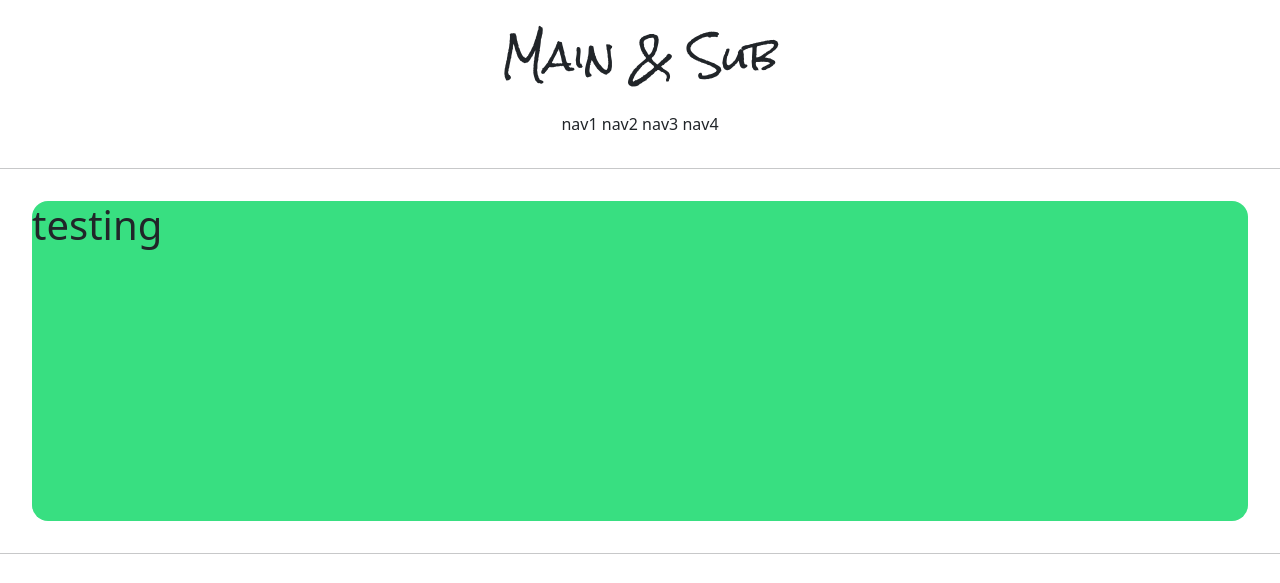
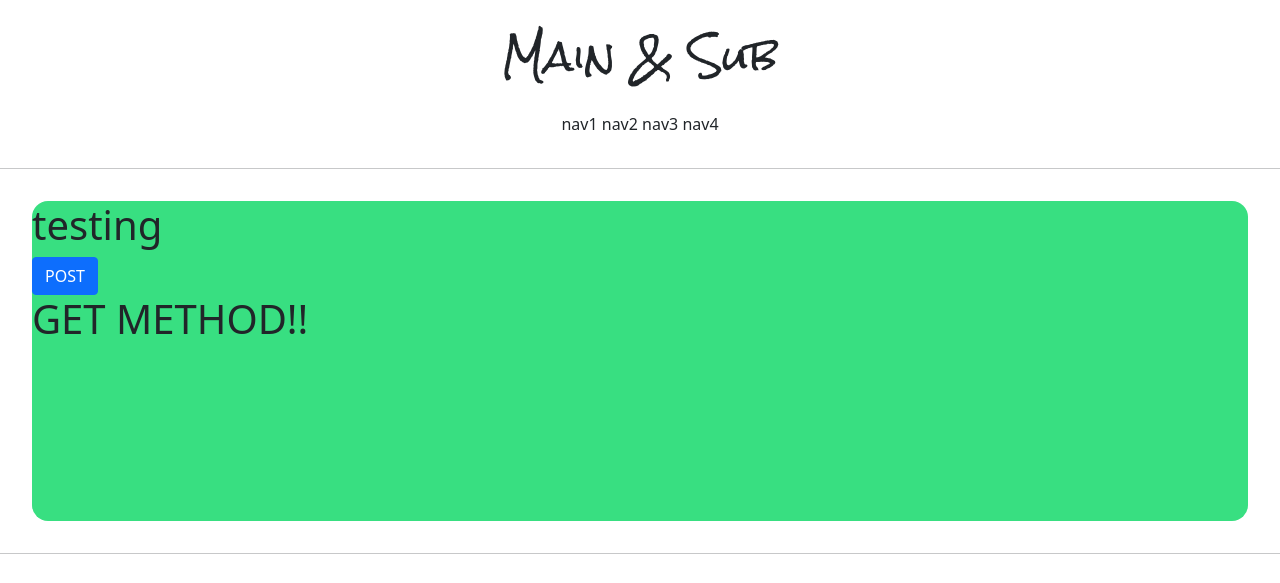
Before and after one commit to xxoellie/selfdjango, a Django app: page /accounts/hello_world/ in a window 1280 px wide. Shown: the top 583 px of the page. Run offline with Django 3.2, Linux system fonts and the light colour scheme; parts of the project's set-up code (start-up, migrations or seed data) failed here and were passed over.

Commit message:
8/6 django self study commit 7

```diff
--- a/accountapp/templates/accountapp/hello_world.html
+++ b/accountapp/templates/accountapp/hello_world.html
@@ -6,5 +6,13 @@
         <h1>
             testing
         </h1>
+        <form action="/accounts/hello_world/" method="post">
+            {% csrf_token %}
+            <input type="submit" class="btn btn-primary" value="POST">
+        </form>
+
+        <h1>
+            {{ text }}
+        </h1>
     </div>
 {% endblock %}
--- a/accountapp/views.py
+++ b/accountapp/views.py
@@ -4,4 +4,9 @@ from django.shortcuts import render
 # Create your views here.
 
 def hello_world(request):
-    return render(request, 'accountapp/hello_world.html')
+
+    if request.method == "POST":
+        return render(request, 'accountapp/hello_world.html', context={'text': 'POST METHOD!!'})
+
+    else :
+        return render(request, 'accountapp/hello_world.html', context={'text': 'GET METHOD!!'})
```
